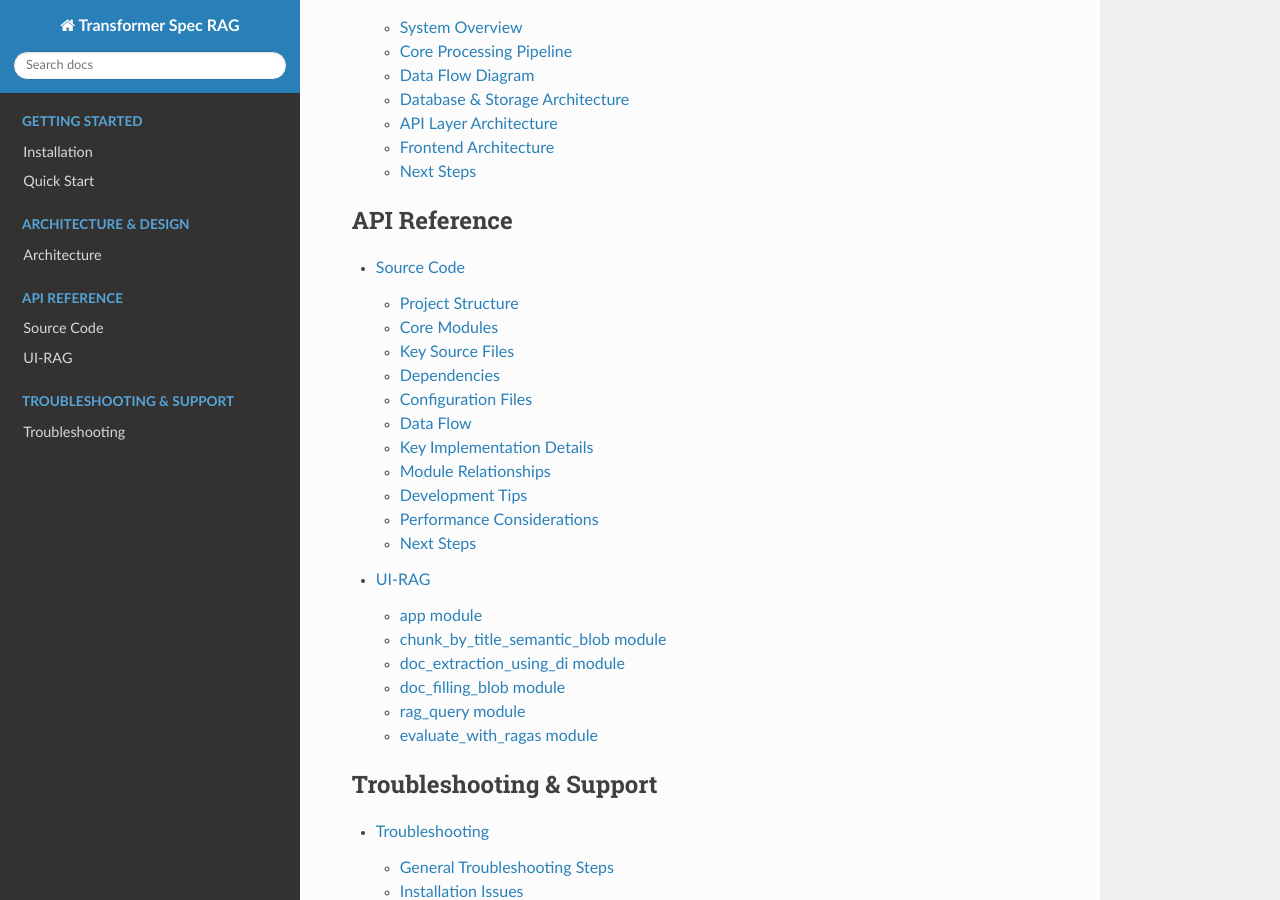
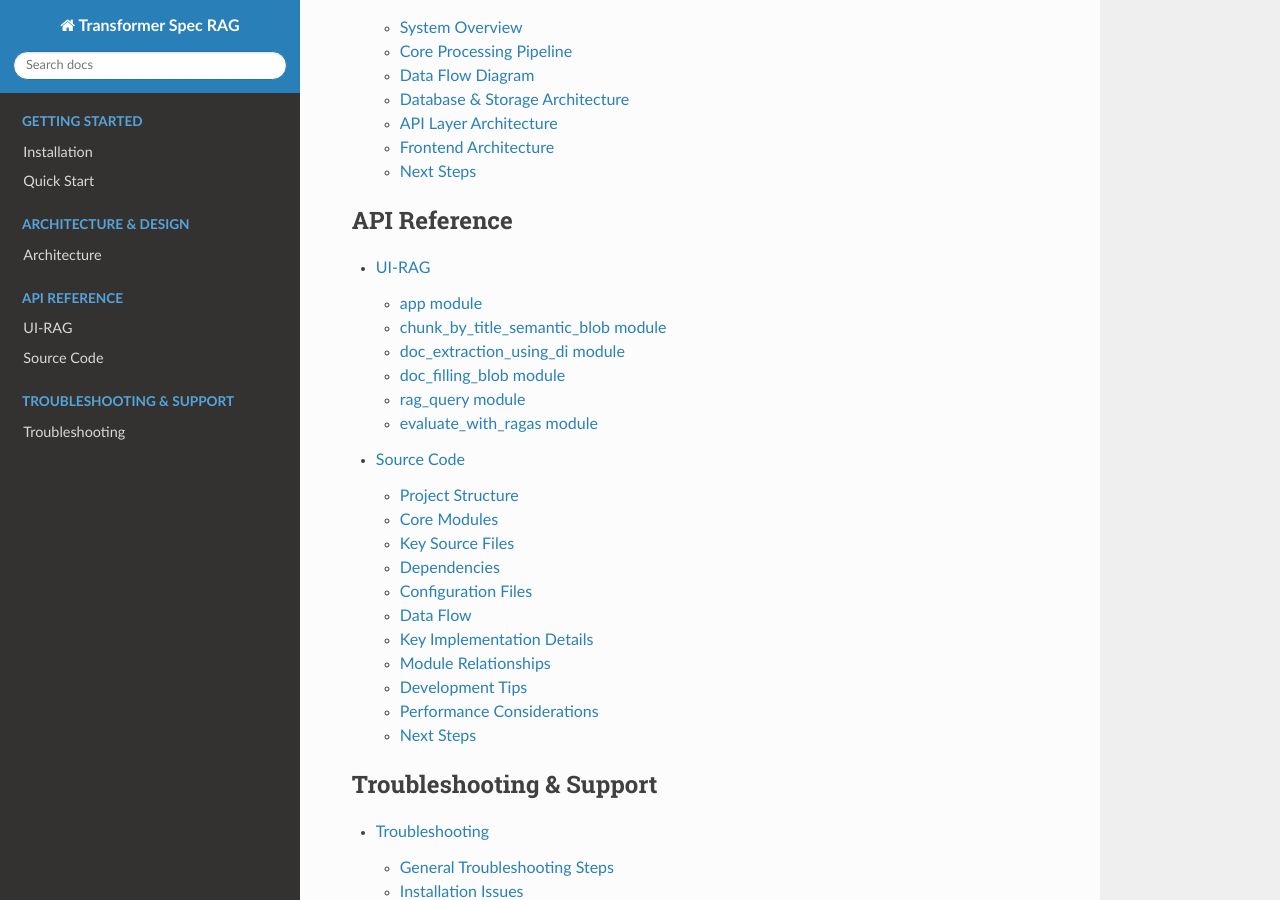
Before and after one commit to chaitra-bhandari/TransformerRag, a Sphinx documentation site: the page built from UI-RAG/docs/index.rst, in a window 1280 px wide and 900 px high, scrolled down 1056 px. Built offline with Sphinx 7.4.7 and the Read the Docs theme 3.1.0, drawn with Linux system fonts in a browser that asks for light colours; pages that are not in the unit, such as notebooks, are missing from menus.

```diff
--- a/UI-RAG/docs/index.rst
+++ b/UI-RAG/docs/index.rst
@@ -25,9 +25,8 @@ This documentation provides complete information about the system architecture,
    :maxdepth: 2
    :caption: API Reference
 
-
+   modules
    source_code
-   modules
 
 .. toctree::
    :maxdepth: 2
```
